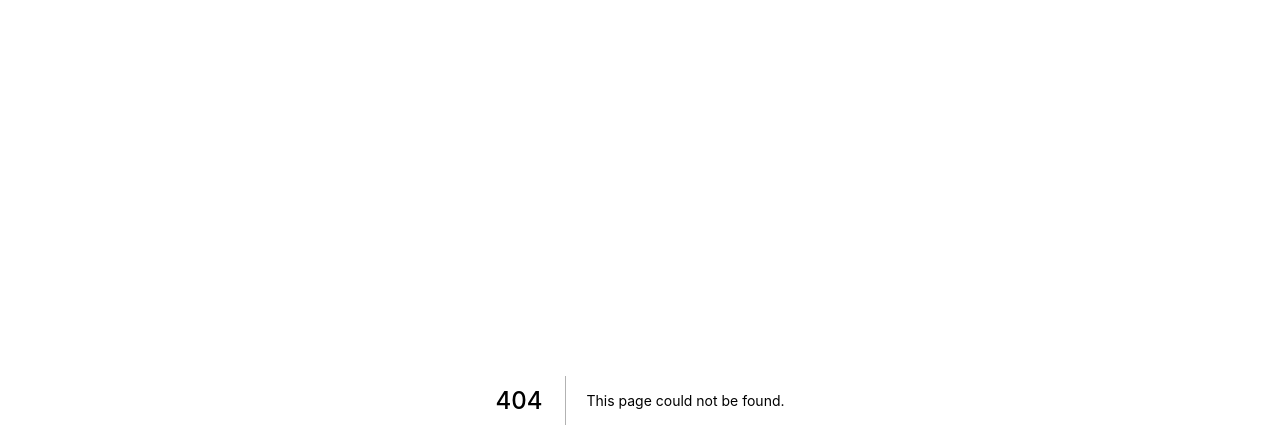
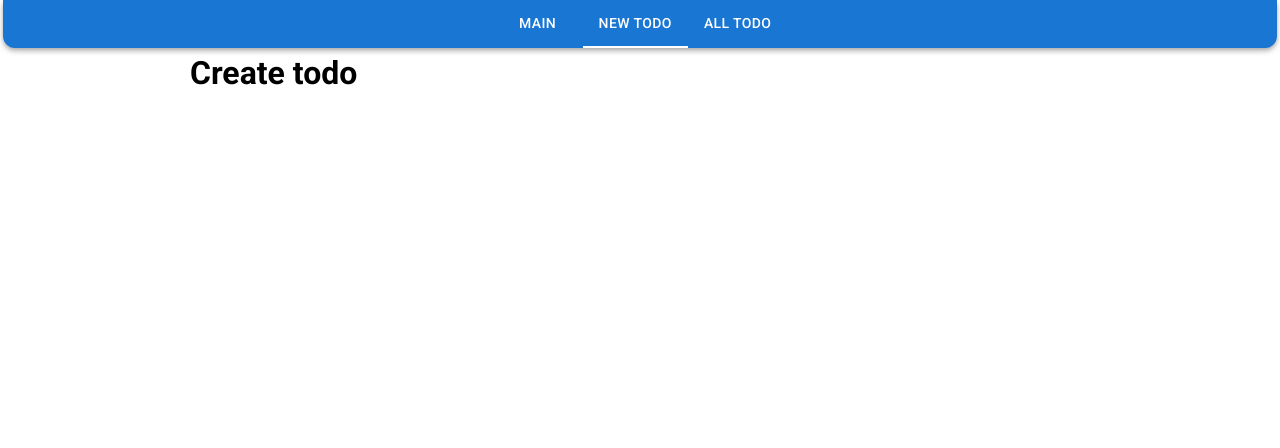
Before and after one commit to Andrei-Kharitonov/My-todo-V2.0, a Next.js app: page /create-todo in a window 1280 px wide. Before the commit this address had no page. Shown: the top 448 px of the page. Built offline with nearby package versions, Linux system fonts and the light colour scheme.

Commit message:
project setup

```diff
--- /dev/null
+++ b/components/MainLayout.jsx
@@ -0,0 +1,54 @@
+import React, { useState, useEffect } from "react";
+import Link from "next/link";
+import Tabs from "@mui/material/Tabs";
+import Tab from "@mui/material/Tab";
+import Box from "@mui/material/Box";
+import AppBar from "@mui/material/AppBar";
+
+export default function MainLayout({ children }) {
+  let [value, setValue] = useState(0);
+
+  // eslint-disable-next-line react-hooks/exhaustive-deps
+  useEffect(() => {
+    switch (window.location.pathname) {
+      case "/":
+        setValue(0);
+        break;
+
+      case "/create-todo":
+        setValue(1);
+        break;
+
+      case "/all-todo":
+        setValue(2);
+        break;
+
+      default:
+        setValue(0);
+        break;
+    }
+  });
+
+  return (
+    <>
+      <Box>
+        <AppBar position="fixed" style={{ borderRadius: "0 0 12px 12px", padding: "0 10px", width: "auto", left: "3px", right: "3px" }}>
+          <Tabs value={value} centered>
+            <Link href="/" passHref>
+              <Tab component="a" label="Main" style={{ opacity: "1" }} />
+            </Link>
+            <Link href="/create-todo" passHref>
+              <Tab component="a" label="New todo" style={{ opacity: "1" }} />
+            </Link>
+            <Link href="/all-todo" passHref>
+              <Tab component="a" label="All todo" style={{ opacity: "1" }} />
+            </Link>
+          </Tabs>
+        </AppBar>
+      </Box>
+      <main>
+        {children}
+      </main>
+    </>
+  );
+}
--- a/next.config.js
+++ b/next.config.js
@@ -1,4 +1,4 @@
 /** @type {import('next').NextConfig} */
 module.exports = {
   reactStrictMode: true,
-}
+};
--- a/pages/_app.tsx
+++ b/pages/_app.tsx
@@ -1,8 +1,13 @@
-import '../styles/globals.css'
-import type { AppProps } from 'next/app'
+import "../styles/globals.css";
+import type { AppProps } from "next/app";
+import MainLayout from "../components/MainLayout";
 
 function MyApp({ Component, pageProps }: AppProps) {
-  return <Component {...pageProps} />
+  return (
+    <MainLayout>
+      <Component {...pageProps} />
+    </MainLayout>
+  );
 }
 
-export default MyApp
+export default MyApp;
--- /dev/null
+++ b/pages/_document.tsx
@@ -0,0 +1,20 @@
+import Document, { Html, Head, Main, NextScript } from "next/document";
+
+class MyDocument extends Document {
+  render() {
+    return (
+      <Html>
+        <Head>
+          <meta name="viewport" content="initial-scale=1.0, width=device-width" />
+          <link rel="stylesheet" href="https://fonts.googleapis.com/css?family=Roboto:300,400,500,700&display=swap" />
+        </Head>
+        <body>
+          <Main />
+          <NextScript />
+        </body>
+      </Html>
+    );
+  }
+}
+
+export default MyDocument;
--- a/pages/api/hello.ts
+++ /dev/null
@@ -1,13 +0,0 @@
-// Next.js API route support: https://nextjs.org/docs/api-routes/introduction
-import type { NextApiRequest, NextApiResponse } from 'next'
-
-type Data = {
-  name: string
-}
-
-export default function handler(
-  req: NextApiRequest,
-  res: NextApiResponse<Data>
-) {
-  res.status(200).json({ name: 'John Doe' })
-}
--- /dev/null
+++ b/pages/create-todo.tsx
@@ -0,0 +1,12 @@
+import Head from "next/head";
+
+export default function CreateTodo() {
+  return (
+    <>
+      <Head>
+        <title>My todo | Create todo</title>
+      </Head>
+      <h1>Create todo</h1>
+    </>
+  );
+}
--- a/styles/globals.css
+++ b/styles/globals.css
@@ -1,16 +1,15 @@
-html,
+@import "~normalize.css";
+
 body {
-  padding: 0;
-  margin: 0;
-  font-family: -apple-system, BlinkMacSystemFont, Segoe UI, Roboto, Oxygen,
-    Ubuntu, Cantarell, Fira Sans, Droid Sans, Helvetica Neue, sans-serif;
+  font-family: "Roboto";
 }
 
-a {
-  color: inherit;
-  text-decoration: none;
+main {
+  max-width: 900px;
+  margin: 55px auto 0 auto;
+  padding: 0 10px;
 }
 
-* {
-  box-sizing: border-box;
+.MuiBox-root .css-1aquho2-MuiTabs-indicator {
+  background-color: #fff;
 }
```
Also changed, not shown: package.json (+14 -1 lines), pages/all-todo.tsx (added, +12 -0 lines), pages/index.tsx (+7 -67 lines), styles/Home.module.css (deleted, +0 -116 lines), .eslintrc.json, public/vercel.svg (deleted), 1 other file (tests, documents, lock files or other folders).
